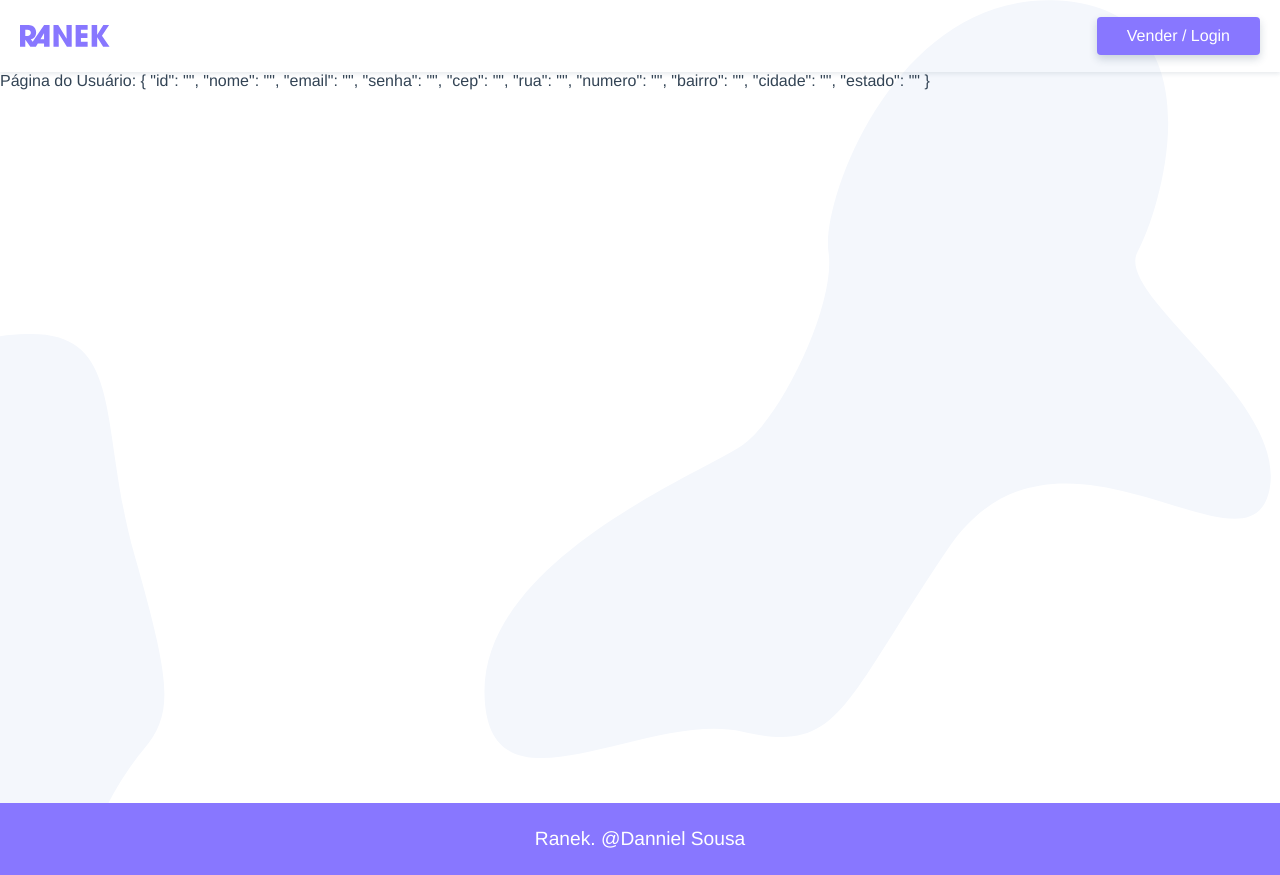
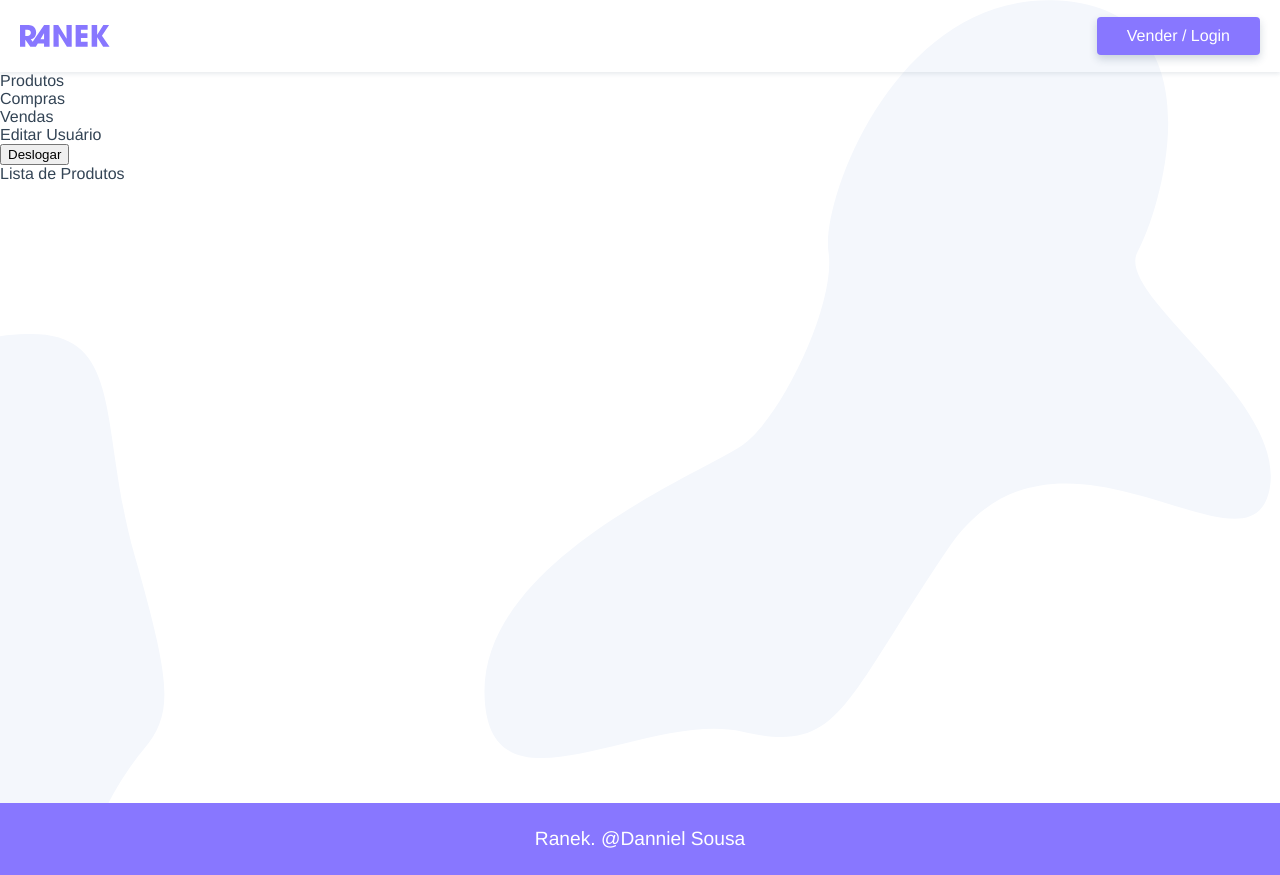
Before and after one commit to dannielfs/ranek, a Vue app: page /usuario in a window 1280 px wide. Built offline with nearby package versions, Linux system fonts and the light colour scheme.

Commit message:
Criando usuario

```diff
--- a/src/components/LoginCriar.vue
+++ b/src/components/LoginCriar.vue
@@ -4,7 +4,7 @@
     <transition mode="out-in">
     <button class="btn criar" v-if="!criar" @click="criar = true">Criar conta</button>
     <UsuarioForm v-else>
-      <button class="btn btn-form">Criar Usuário</button>
+      <button class="btn btn-form" @click.prevent="criarUsuario">Criar Usuário</button>
     </UsuarioForm>
     </transition>
   </section>
@@ -19,7 +19,18 @@ export default {
   },
   data: () => ({
     criar: false
-  })
+  }),
+  methods: {
+    async criarUsuario() {
+      try {
+        await this.$store.dispatch('criarUsuario', this.$store.state.usuario);
+        await this.$store.dispatch('getUsuario', this.$store.state.usuario.email);
+        this.$router.push({name: 'usuario'})
+      } catch (error) {
+        console.log(error);
+      }
+    }
+  }
 };
 </script>
 
--- a/src/router/index.js
+++ b/src/router/index.js
@@ -4,6 +4,8 @@ import Home from '../views/Home.vue'
 import Produto from '../views/Produto.vue'
 import Login from '../views/Login.vue'
 import Usuario from '../views/usuario/Usuario.vue'
+import UsuarioProdutos from '../views/usuario/UsuarioProdutos.vue'
+
 Vue.use(VueRouter)
 
 const routes = [
@@ -25,8 +27,14 @@ const routes = [
   },
   {
     path: '/usuario',
-    name: 'usuario',
-    component: Usuario
+    component: Usuario,
+    children: [
+      {
+        path: '',
+        name: 'usuario',
+        component: UsuarioProdutos
+      }
+    ]
   },
 ]
 
--- a/src/store/index.js
+++ b/src/store/index.js
@@ -26,16 +26,20 @@ export default new Vuex.Store({
       state.login = payload;
     },
     UPDATE_USUARIO(state, payload) {
-      state.usuario = Object.assign({}, state.usuario, payload);
+      state.usuario = Object.assign(state.usuario, payload);
     }
   },
   actions: {
     getUsuario(context, payload) {
-      api.get(`/usuario/${payload}`)
+      return api.get(`/usuario/${payload}`)
         .then(response => {
           context.commit("UPDATE_USUARIO", response.data);
           context.commit("UPDATE_LOGIN", true)
         })
+    },
+    criarUsuario(context, payload) {
+      context.commit("UPDATE_USUARIO", { id: payload.email });
+      return api.post('/usuario',payload)
     }
   },
   modules: {
--- a/src/views/usuario/Usuario.vue
+++ b/src/views/usuario/Usuario.vue
@@ -1,10 +1,39 @@
 <template>
-  <p>Página do Usuário: {{$store.state.usuario}}</p>
+  <section class="usuario">
+    <nav class="sidenav">
+      <ul>
+        <li>
+          <router-link :to="{name: 'usuario'}">Produtos</router-link>
+        </li>
+        <li>
+          <router-link :to="{name: 'compras'}">Compras</router-link>
+        </li>
+        <li>
+          <router-link :to="{name: 'vendas'}">Vendas</router-link>
+        </li>
+        <li>
+          <router-link :to="{name: 'usuario-editar'}">Editar Usuário</router-link>
+        </li>
+        <li>
+          <button @click.prevent="deslogar">Deslogar</button>
+        </li>
+      </ul>
+    </nav>
+    <transition mode="out-in">
+      <router-view></router-view>
+    </transition>
+  </section>
 </template>
 
 <script>
 export default {
-  name: "Usuario"
+  name: "Usuario",
+  methods: {
+    deslogar() {
+      this.$store.dispatch("deslogarUsuario");
+      this.$router.push("/login");
+    }
+  }
 };
 </script>
 
--- /dev/null
+++ b/src/views/usuario/UsuarioProdutos.vue
@@ -0,0 +1,14 @@
+<template>
+  <p>Lista de Produtos</p>
+</template>
+
+<script>
+
+export default {
+}
+
+</script>
+
+<style>
+
+</style>
```
